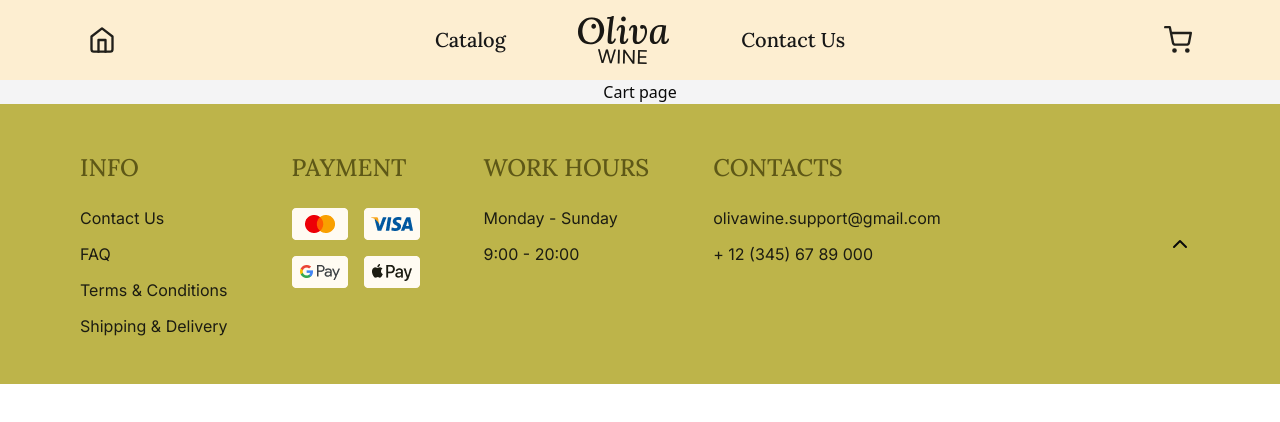
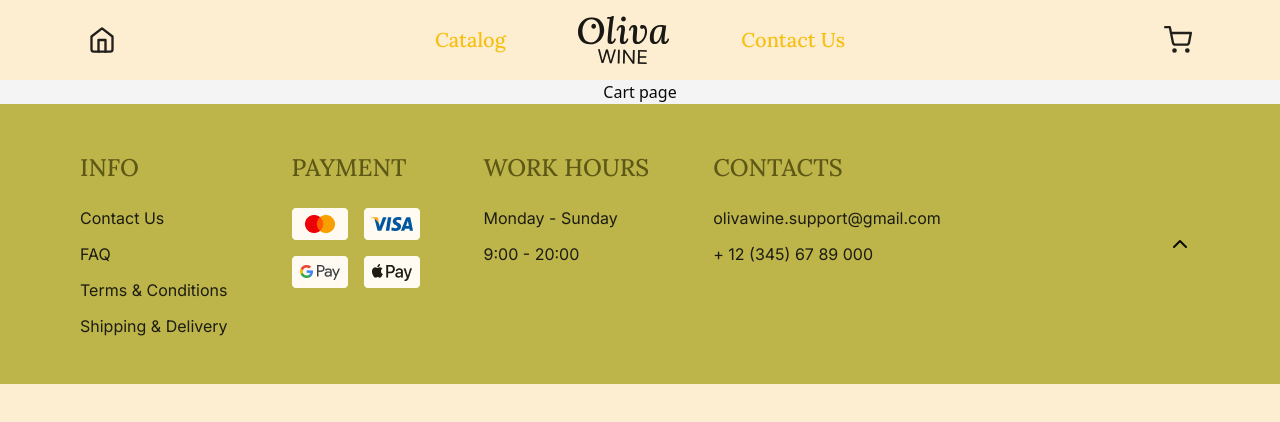
Before and after one commit to femtoF121/oliva-wine, a Next.js app: page /cart in a window 1280 px wide. Shown: the top 422 px of the page. Built offline with nearby package versions, Linux system fonts and the light colour scheme.

Commit message:
feat: added color system, separated shadcn theme

```diff
--- a/src/app/globals.css
+++ b/src/app/globals.css
@@ -4,10 +4,47 @@
 @custom-variant dark (&:is(.dark *));
 
 @theme inline {
-  --color-background: var(--background);
-  --color-foreground: var(--foreground);
   --font-lora: var(--font-lora);
   --font-inter: var(--font-inter);
+
+  --color-primary: var(--primary);
+  --color-primary-variant: var(--primary-variant);
+  --color-on-primary: var(--on-primary);
+  --color-secondary: var(--secondary);
+  --color-secondary-variant: var(--secondary-variant);
+  --color-on-secondary: var(--on-secondary);
+  --color-on-secondary-variant: var(--on-secondary-variant);
+  --color-background: var(--background);
+  --color-on-background: var(--on-background);
+  --color-on-background-inverse: var(--on-background-inverse);
+  --color-surface: var(--surface);
+  --color-surface-variant: var(--surface-variant);
+  --color-on-surface: var(--on-surface);
+  --color-on-surface-variant: var(--on-surface-variant);
+  --color-divider: var(--divider);
+  --color-outline: var(--outline);
+  --color-hover-primary: var(--hover-primary);
+  --color-hover-secondary: var(--hover-secondary);
+  --color-error: var(--error);
+  --color-on-error: var(--on-error);
+  --color-accent: var(--accent);
+  --color-accent-variant: var(--accent-variant);
+  --background-image-gradient-accent: var(--gradient-accent);
+  --background-image-gradient-accent-variant: var(--gradient-accent-variant);
+  --background-image-gradient-secondary: var(--gradient-secondary);
+  --background-image-gradient-secondary-variant: var(
+    --gradient-secondary-variant
+  );
+
+  /* #region Shadcn theme variables */
+  --radius-sm: calc(var(--radius) - 4px);
+  --radius-md: calc(var(--radius) - 2px);
+  --radius-lg: var(--radius);
+  --radius-xl: calc(var(--radius) + 4px);
+  --radius-2xl: calc(var(--radius) + 8px);
+  --radius-3xl: calc(var(--radius) + 12px);
+  --radius-4xl: calc(var(--radius) + 16px);
+  --color-foreground: var(--foreground);
   --color-sidebar-ring: var(--sidebar-ring);
   --color-sidebar-border: var(--sidebar-border);
   --color-sidebar-accent-foreground: var(--sidebar-accent-foreground);
@@ -26,41 +63,68 @@
   --color-border: var(--border);
   --color-destructive: var(--destructive);
   --color-accent-foreground: var(--accent-foreground);
-  --color-accent: var(--accent);
   --color-muted-foreground: var(--muted-foreground);
   --color-muted: var(--muted);
   --color-secondary-foreground: var(--secondary-foreground);
-  --color-secondary: var(--secondary);
   --color-primary-foreground: var(--primary-foreground);
-  --color-primary: var(--primary);
   --color-popover-foreground: var(--popover-foreground);
   --color-popover: var(--popover);
   --color-card-foreground: var(--card-foreground);
   --color-card: var(--card);
-  --radius-sm: calc(var(--radius) - 4px);
-  --radius-md: calc(var(--radius) - 2px);
-  --radius-lg: var(--radius);
-  --radius-xl: calc(var(--radius) + 4px);
-  --radius-2xl: calc(var(--radius) + 8px);
-  --radius-3xl: calc(var(--radius) + 12px);
-  --radius-4xl: calc(var(--radius) + 16px);
+  /* #endregion */
 }
 
 :root {
+  --primary: #f7bf11;
+  --primary-variant: #ffd553;
+  --on-primary: #1d1a15;
+  --secondary: #898121;
+  --secondary-variant: #bdb44a;
+  --on-secondary: #1c1c12;
+  --on-secondary-variant: #686601;
+  --background: #fdeed1;
+  --on-background: #211f1a;
+  --on-background-inverse: #fffbf2;
+  --surface: #fff4e0;
+  --surface-variant: #fffbf2;
+  --on-surface: #2b2823;
+  --on-surface-variant: #99907f;
+  --divider: #e3d6bc;
+  --outline: #b1a793;
+  --hover-primary: rgba(255, 226, 135, 0.4);
+  --hover-secondary: rgba(189, 180, 74, 0.3);
+  --error: #9c1f1f;
+  --on-error: #fff8f8;
+  --accent: #f7bf11;
+  --accent-variant: #e6cc4d;
+  --gradient-accent: radial-gradient(
+    85.71% 85.71% at 50% 50%,
+    #e7b10a 0%,
+    #ffd553 100%
+  );
+  --gradient-accent-variant: radial-gradient(
+    95.41% 95.41% at 50% 50%,
+    #e7b10a 0%,
+    #fdeed1 100%
+  );
+  --gradient-secondary: linear-gradient(135deg, #ffd553 0%, #bdb44a 100%);
+  --gradient-secondary-variant: linear-gradient(
+    215.14deg,
+    #bdb44a 17.94%,
+    #71701d 110.18%
+  );
+
+  /* #region Shadcn UI variables */
   --radius: 0.625rem;
-  --background: oklch(1 0 0);
   --foreground: oklch(0.145 0 0);
   --card: oklch(1 0 0);
   --card-foreground: oklch(0.145 0 0);
   --popover: oklch(1 0 0);
   --popover-foreground: oklch(0.145 0 0);
-  --primary: oklch(0.205 0 0);
   --primary-foreground: oklch(0.985 0 0);
-  --secondary: oklch(0.97 0 0);
   --secondary-foreground: oklch(0.205 0 0);
   --muted: oklch(0.97 0 0);
   --muted-foreground: oklch(0.556 0 0);
-  --accent: oklch(0.97 0 0);
   --accent-foreground: oklch(0.205 0 0);
   --destructive: oklch(0.577 0.245 27.325);
   --border: oklch(0.922 0 0);
@@ -79,49 +143,18 @@
   --sidebar-accent-foreground: oklch(0.205 0 0);
   --sidebar-border: oklch(0.922 0 0);
   --sidebar-ring: oklch(0.708 0 0);
-}
-
-.dark {
-  --background: oklch(0.145 0 0);
-  --foreground: oklch(0.985 0 0);
-  --card: oklch(0.205 0 0);
-  --card-foreground: oklch(0.985 0 0);
-  --popover: oklch(0.205 0 0);
-  --popover-foreground: oklch(0.985 0 0);
-  --primary: oklch(0.922 0 0);
-  --primary-foreground: oklch(0.205 0 0);
-  --secondary: oklch(0.269 0 0);
-  --secondary-foreground: oklch(0.985 0 0);
-  --muted: oklch(0.269 0 0);
-  --muted-foreground: oklch(0.708 0 0);
-  --accent: oklch(0.269 0 0);
-  --accent-foreground: oklch(0.985 0 0);
-  --destructive: oklch(0.704 0.191 22.216);
-  --border: oklch(1 0 0 / 10%);
-  --input: oklch(1 0 0 / 15%);
-  --ring: oklch(0.556 0 0);
-  --chart-1: oklch(0.488 0.243 264.376);
-  --chart-2: oklch(0.696 0.17 162.48);
-  --chart-3: oklch(0.769 0.188 70.08);
-  --chart-4: oklch(0.627 0.265 303.9);
-  --chart-5: oklch(0.645 0.246 16.439);
-  --sidebar: oklch(0.205 0 0);
-  --sidebar-foreground: oklch(0.985 0 0);
-  --sidebar-primary: oklch(0.488 0.243 264.376);
-  --sidebar-primary-foreground: oklch(0.985 0 0);
-  --sidebar-accent: oklch(0.269 0 0);
-  --sidebar-accent-foreground: oklch(0.985 0 0);
-  --sidebar-border: oklch(1 0 0 / 10%);
-  --sidebar-ring: oklch(0.556 0 0);
+  /* #endregion */
 }
 
 @layer base {
   * {
     @apply border-border outline-ring/50;
   }
+
   body {
     @apply bg-background text-foreground;
   }
+
   button:not(:disabled),
   [role="button"]:not(:disabled) {
     cursor: pointer;
```
